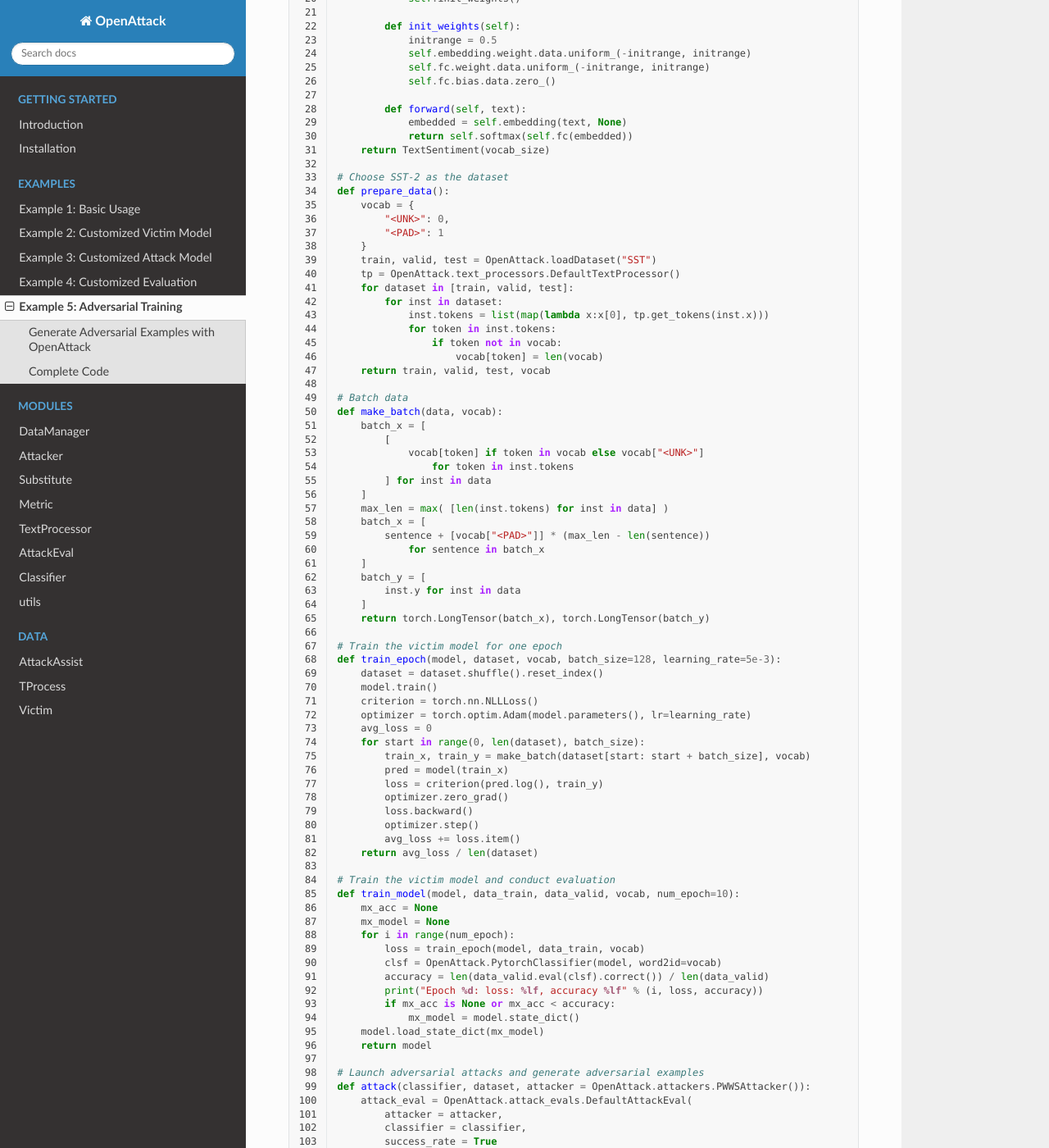
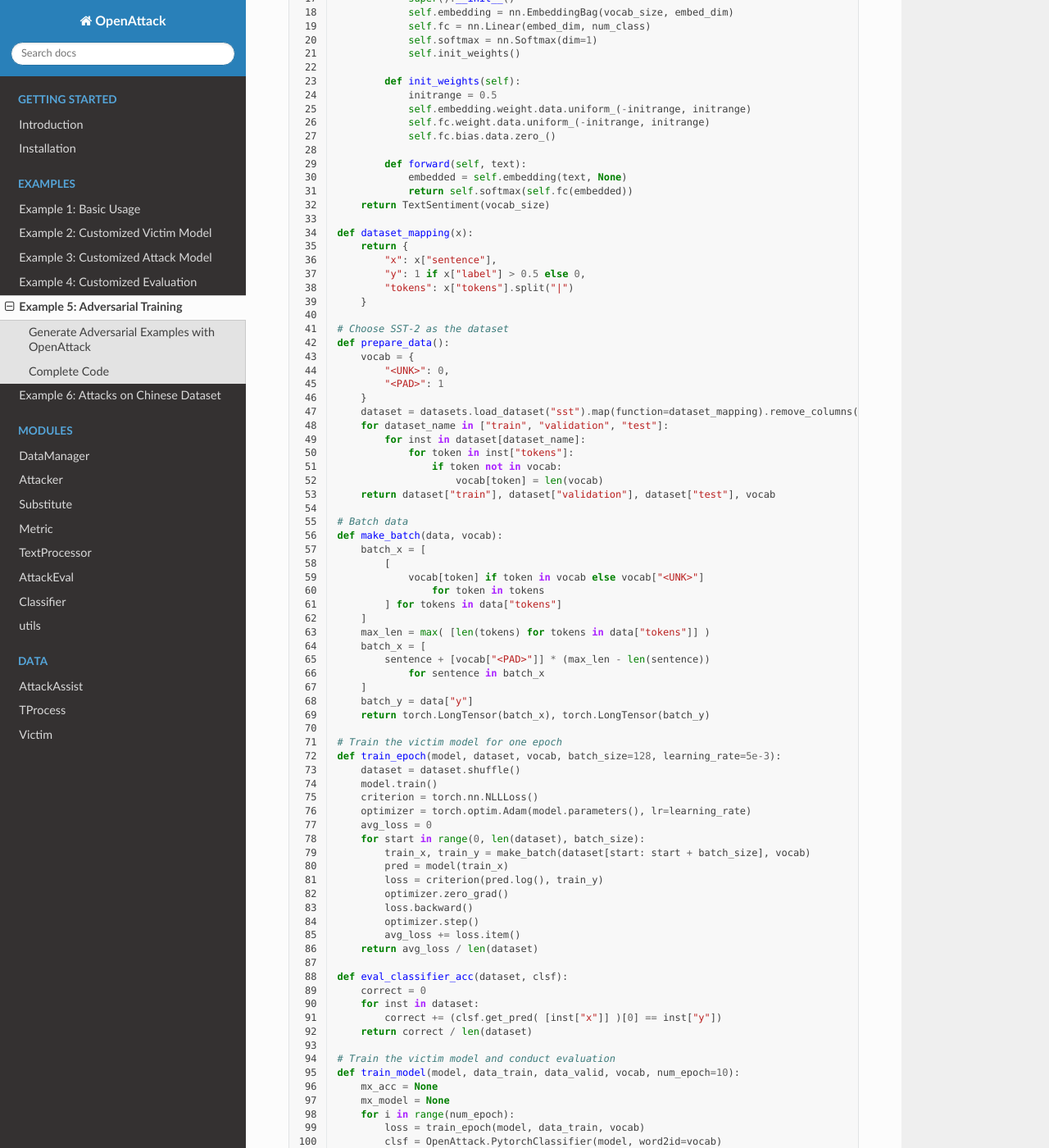
Before and after one commit to thunlp/OpenAttack, a Sphinx documentation site: the page built from docs/source/examples/example5.rst, in a window 1280 px wide and 1400 px high, scrolled down 1440 px. Shown: the whole window at 82% size. Built offline with Sphinx 7.4.7 and the Read the Docs theme 2.0.0, drawn with Linux system fonts in a browser that asks for light colours; some of the changed text lies outside the part shown.

Commit message:
add docs

```diff
--- a/docs/source/examples/example5.rst
+++ b/docs/source/examples/example5.rst
@@ -42,10 +42,13 @@ Next we show how to use this API to generate adversarial examples in detail.
 
         # use the text processor to tokenize the generated adversarial examples
         tp = OpenAttack.text_processors.DefaultTextProcessor()
-        for inst in adversarial_samples:
-            inst.tokens = list(map(lambda x:x[0], tp.get_tokens(inst.x)))
+        tp = OpenAttack.text_processors.DefaultTextProcessor()
+        def adversarial_samples_mapping(x):
+            return {
+                "tokens": list(map(lambda x:x[0], tp.get_tokens(x["x"])))
+            }
 
-        return adversarial_samples
+        return adversarial_samples.map(adversarial_samples_mapping).remove_columns(["pred", "original", "info"])
 
 
 Complete Code
@@ -60,6 +63,7 @@ Complete Code
     '''
     import OpenAttack
     import torch
+    import datasets
 
     # Design a feedforward neural network as the the victim sentiment analysis model
     def make_model(vocab_size):
@@ -86,43 +90,46 @@ Complete Code
                 return self.softmax(self.fc(embedded))
         return TextSentiment(vocab_size)
 
+    def dataset_mapping(x):
+        return {
+            "x": x["sentence"],
+            "y": 1 if x["label"] > 0.5 else 0,
+            "tokens": x["tokens"].split("|")
+        }
+
     # Choose SST-2 as the dataset
     def prepare_data():
         vocab = {
             "<UNK>": 0,
             "<PAD>": 1
         }
-        train, valid, test = OpenAttack.loadDataset("SST")
-        tp = OpenAttack.text_processors.DefaultTextProcessor()
-        for dataset in [train, valid, test]:
-            for inst in dataset:
-                inst.tokens = list(map(lambda x:x[0], tp.get_tokens(inst.x)))
-                for token in inst.tokens:
+        dataset = datasets.load_dataset("sst").map(function=dataset_mapping).remove_columns(["label", "sentence", "tree"])
+        for dataset_name in ["train", "validation", "test"]:
+            for inst in dataset[dataset_name]:
+                for token in inst["tokens"]:
                     if token not in vocab:
                         vocab[token] = len(vocab)
-        return train, valid, test, vocab
+        return dataset["train"], dataset["validation"], dataset["test"], vocab
 
     # Batch data
     def make_batch(data, vocab):
         batch_x = [
             [
                 vocab[token] if token in vocab else vocab["<UNK>"]
-                    for token in inst.tokens
-            ] for inst in data
+                    for token in tokens
+            ] for tokens in data["tokens"]
         ]
-        max_len = max( [len(inst.tokens) for inst in data] )
+        max_len = max( [len(tokens) for tokens in data["tokens"]] )
         batch_x = [
             sentence + [vocab["<PAD>"]] * (max_len - len(sentence))
                 for sentence in batch_x
         ]
-        batch_y = [
-            inst.y for inst in data
-        ]
+        batch_y = data["y"]
         return torch.LongTensor(batch_x), torch.LongTensor(batch_y)
 
     # Train the victim model for one epoch
     def train_epoch(model, dataset, vocab, batch_size=128, learning_rate=5e-3):
-        dataset = dataset.shuffle().reset_index()
+        dataset = dataset.shuffle()
         model.train()
         criterion = torch.nn.NLLLoss()
         optimizer = torch.optim.Adam(model.parameters(), lr=learning_rate)
@@ -137,6 +144,12 @@ Complete Code
             avg_loss += loss.item()
         return avg_loss / len(dataset)
 
+    def eval_classifier_acc(dataset, clsf):
+        correct = 0
+        for inst in dataset:
+            correct += (clsf.get_pred( [inst["x"]] )[0] == inst["y"])
+        return correct / len(dataset)
+
     # Train the victim model and conduct evaluation
     def train_model(model, data_train, data_valid, vocab, num_epoch=10):
         mx_acc = None
@@ -144,7 +157,7 @@ Complete Code
         for i in range(num_epoch):
             loss = train_epoch(model, data_train, vocab)
             clsf = OpenAttack.PytorchClassifier(model, word2id=vocab)
-            accuracy = len(data_valid.eval(clsf).correct()) / len(data_valid)
+            accuracy = eval_classifier_acc(data_valid, clsf)
             print("Epoch %d: loss: %lf, accuracy %lf" % (i, loss, accuracy))
             if mx_acc is None or mx_acc < accuracy:
                 mx_model = model.state_dict()
@@ -158,7 +171,12 @@ Complete Code
             classifier = classifier,
             success_rate = True
         )
-        correct_samples = dataset.eval(classifier).correct()
+        # correct_samples = dataset.eval(classifier).correct()
+        # accuracy = len(correct_samples) / len(dataset)
+        correct_samples = [
+            inst for inst in dataset if classifier.get_pred( [inst["x"]] )[0] == inst["y"]
+        ]
+
         accuracy = len(correct_samples) / len(dataset)
 
         adversarial_samples = attack_eval.generate_adv(correct_samples)
@@ -167,10 +185,12 @@ Complete Code
         print("Accuracy: %lf%%\nAttack success rate: %lf%%" % (accuracy * 100, attack_success_rate * 100))
 
         tp = OpenAttack.text_processors.DefaultTextProcessor()
-        for inst in adversarial_samples:
-            inst.tokens = list(map(lambda x:x[0], tp.get_tokens(inst.x)))
+        def adversarial_samples_mapping(x):
+            return {
+                "tokens": list(map(lambda x:x[0], tp.get_tokens(x["x"])))
+            }
 
-        return adversarial_samples
+        return adversarial_samples.map(adversarial_samples_mapping).remove_columns(["pred", "original", "info"])
 
     def main():
         print("Loading data")
@@ -185,7 +205,25 @@ Complete Code
         adversarial_samples = attack(clsf, train) # Conduct adversarial attacks and generate adversarial examples
 
         print("Adversarially training classifier")
-        finetune_model = train_model(trained_model, train + adversarial_samples, valid, vocab) # Retrain the classifier with additional adversarial examples
+        print(train.features)
+        print(adversarial_samples.features)
+
+        new_dataset = {
+            "x": [],
+            "y": [],
+            "tokens": []
+        }
+        for it in train:
+            new_dataset["x"].append( it["x"] )
+            new_dataset["y"].append( it["y"] )
+            new_dataset["tokens"].append( it["tokens"] )
+
+        for it in adversarial_samples:
+            new_dataset["x"].append( it["x"] )
+            new_dataset["y"].append( it["y"] )
+            new_dataset["tokens"].append( it["tokens"] )
+
+        finetune_model = train_model(trained_model, datasets.Dataset.from_dict(new_dataset), valid, vocab) # Retrain the classifier with additional adversarial examples
 
         print("Testing enhanced model (this step will take dozens of minutes)")
         attack(clsf, train) # Re-attack the victim model to measure the effect of adversarial training
--- a/docs/source/index.rst
+++ b/docs/source/index.rst
@@ -63,6 +63,7 @@ OpenAttack has 7 main modules:
    Example 3: Customized Attack Model <examples/example3>
    Example 4: Customized Evaluation <examples/example4>
    Example 5: Adversarial Training <examples/example5>
+   Example 6: Attacks on Chinese Dataset <examples/example6>
 
 .. toctree::
    :maxdepth: 2
```
Also changed, not shown: docs/source/examples/example1.rst (+17 -4 lines), docs/source/examples/example2.rst (+7 -2 lines), docs/source/examples/example3.rst (+6 -1 lines), docs/source/examples/example4.rst (+6 -1 lines), docs/source/examples/example6.rst (added, +96 -0 lines).
